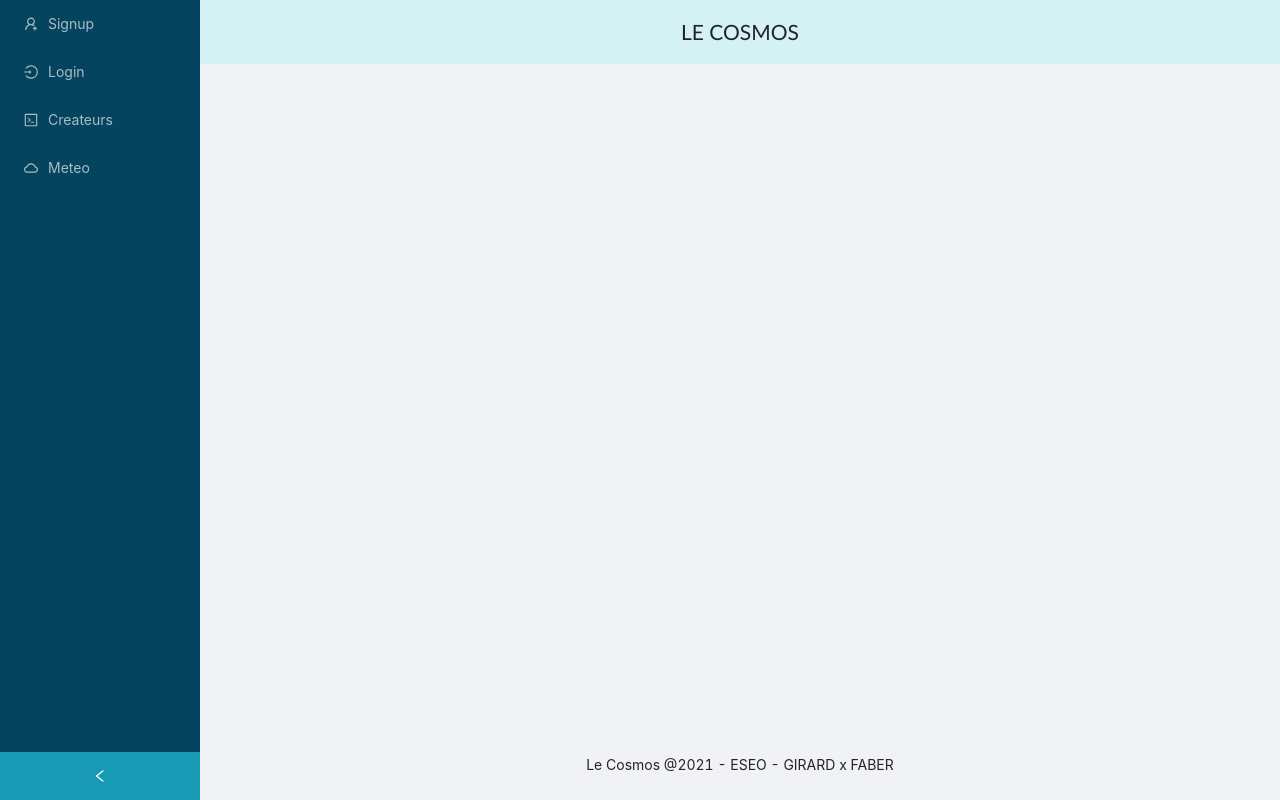
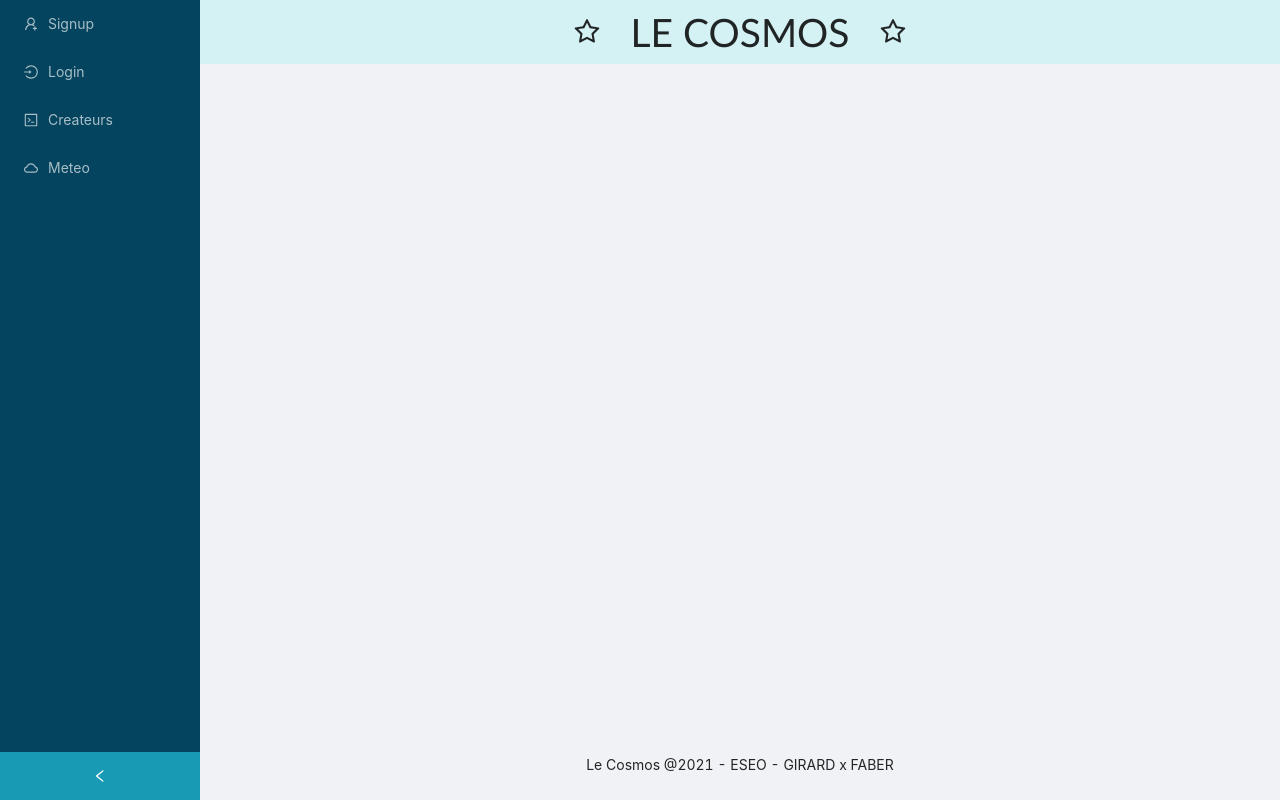
Before and after one commit to WSBigBrain/ReactCourse, a React (Create React App) app in the folder le-cosmos/: page / in a window 1280 px wide. Built offline with nearby package versions, Linux system fonts and the light colour scheme.

Commit message:
Trick Css

```diff
--- a/le-cosmos/src/App.js
+++ b/le-cosmos/src/App.js
@@ -5,7 +5,8 @@ import {
   LoginOutlined,
   CodeOutlined,
   UserAddOutlined ,
-  CloudOutlined
+  CloudOutlined,
+  StarOutlined
 } from '@ant-design/icons';
 import './App.css';
 import { useState} from "react";
@@ -61,7 +62,7 @@ function App() {
           </Menu>
         </Sider>
         <Layout className="site-layout">
-          <Header className="site-layout-background" style={{ padding: 0 }} ><h2>LE COSMOS</h2></Header>
+          <Header className="site-layout-background" style={{ padding: 0, display:"flex" }} ><StarOutlined/><h2>   LE COSMOS   </h2><StarOutlined/></Header>
           <Content style={{ margin: '0 16px' }}>
 
           </Content>
--- a/le-cosmos/src/index.css
+++ b/le-cosmos/src/index.css
@@ -21,7 +21,15 @@ code {
 .site-layout .site-layout-background {
   background: #fff;
   justify-content: center;
-  text-align : center;
+  align-items: center;
+  display: flex;
   background-color: #D4F1F4;
   font-family: 'Gill Sans', 'Gill Sans MT', Calibri, 'Trebuchet MS', sans-serif;
+  font-size: 26px;
 }
+
+.site-layout .site-layout-background h2 {
+  margin-right: 30px;
+  margin-left: 30px;
+  margin-bottom: 0px;
+}
```
